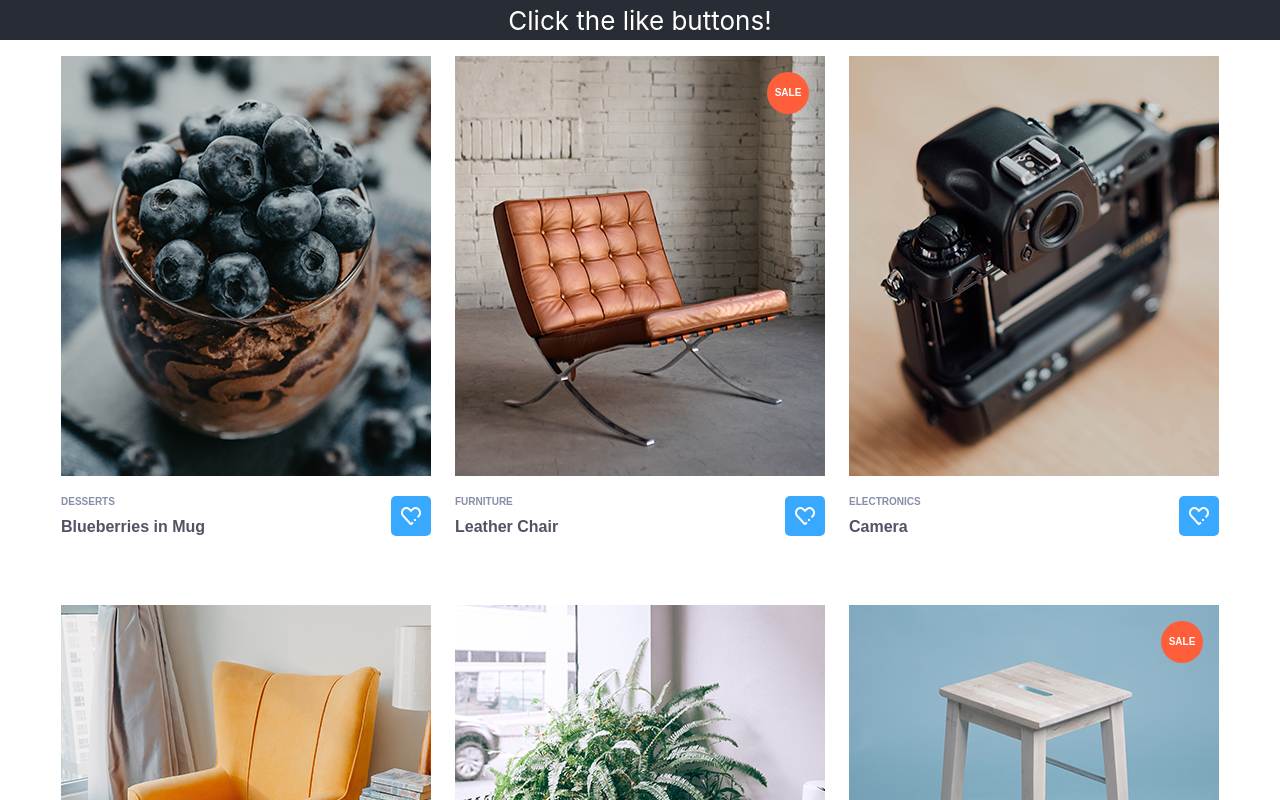
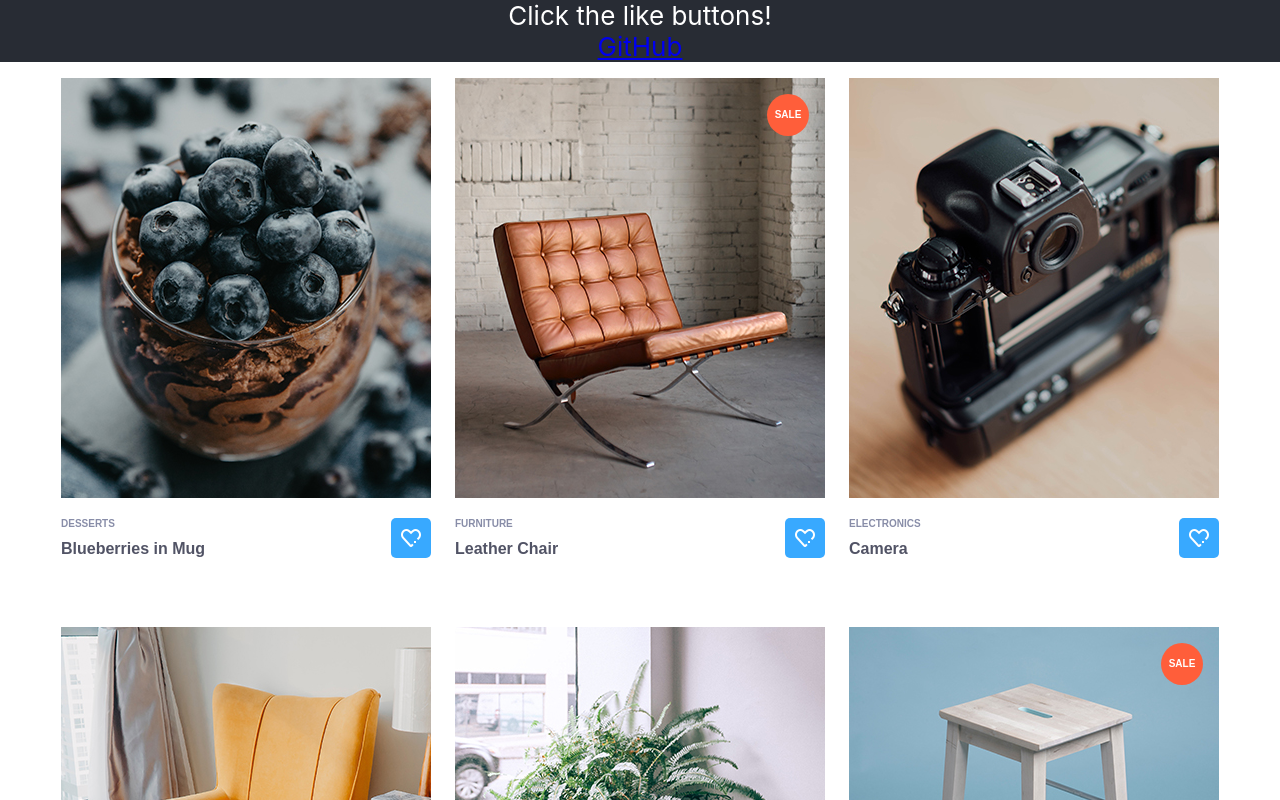
Before and after one commit to devjona/click-like-plus-cssgrid, a React (Create React App) app: page / in a window 1280 px wide. Shown: the top 800 px of the page. Built offline with nearby package versions, Linux system fonts and the light colour scheme.

Commit message:
Added GitHub link to header. It's ugly.

```diff
--- a/src/App.js
+++ b/src/App.js
@@ -8,6 +8,7 @@ class App extends Component {
       <div className="App">
         <header className="App-header">
           Click the like buttons!
+          <a href="https://github.com/alorda/click-like-plus-cssgrid">GitHub</a>
         </header>
         <Container />
       </div>
```
